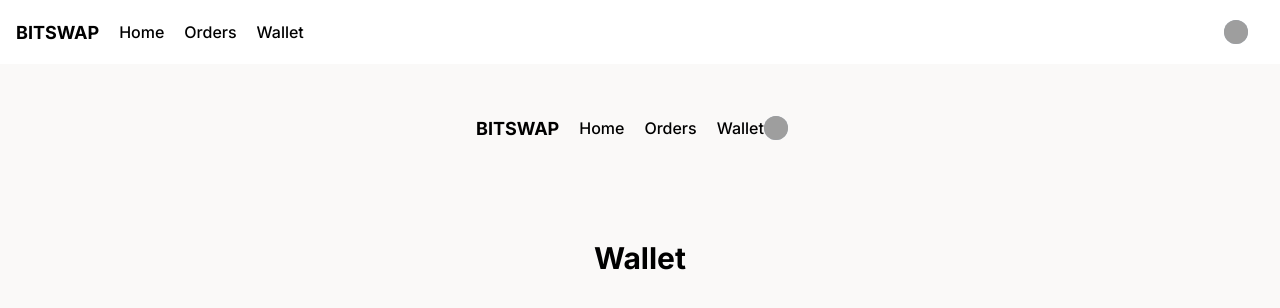
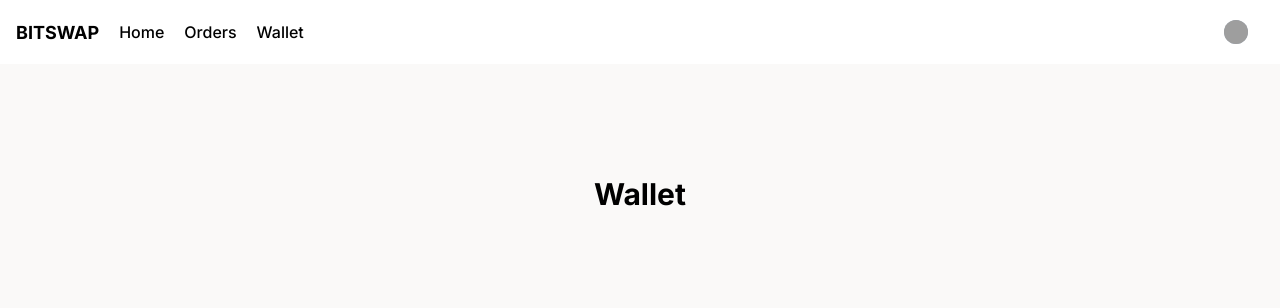
Before and after one commit to bitswap-network/exchange-frontend, a React (Create React App) app: page / in a window 1280 px wide. Shown: the top 308 px of the page. Built offline with nearby package versions, Linux system fonts and the light colour scheme; grey boxes are pictures that could not be loaded.

Commit message:
Remove navbar for individual pages

```diff
--- a/src/pages/Home/Home.tsx
+++ b/src/pages/Home/Home.tsx
@@ -6,12 +6,9 @@ import { Box, Flex, Heading, Text, VStack } from '@chakra-ui/react'
 export function Home() {
     return (
         <>
-            <NavBar loggedOut={false} />
-            <Flex bg="background.primary">
-                <Box p="20">
-                    <Heading size="lg">Wallet</Heading>
-                </Box>
-            </Flex>
+            <Box p="20">
+                <Heading size="lg">Wallet</Heading>
+            </Box>
         </>
     )
 }
--- a/src/pages/Login/Login.tsx
+++ b/src/pages/Login/Login.tsx
@@ -7,7 +7,6 @@ import { VStack, Box, Text, Image } from '@chakra-ui/react'
 export function Login() {
     return (
         <>
-            <NavBar loggedOut />
             <VStack spacing={4}>
                 {/* 📌TODO: Change BitSwap 3D thing to have white background */}
 
```
